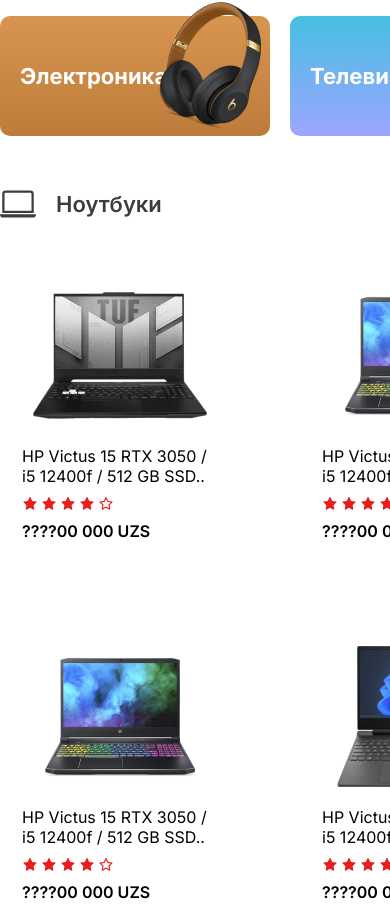
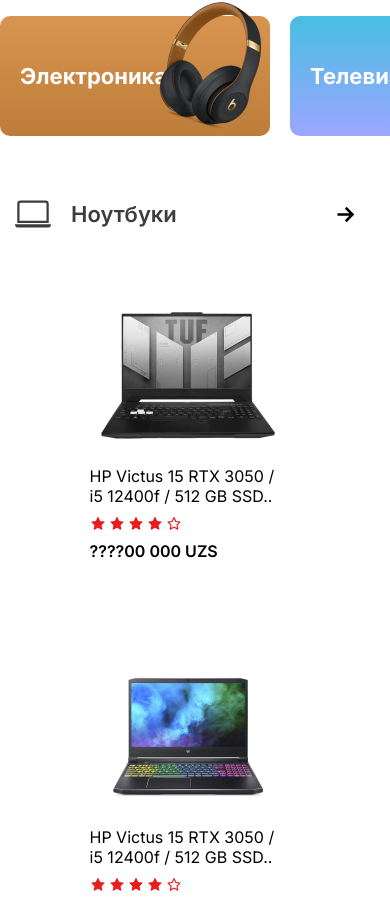
Before and after one commit to codewithakbar/datashop_uz, a React (Create React App) app in the folder frontend/: page / in a window 390 px wide. Shown: the part 655-1559 px from the top of the page. Built offline with nearby package versions, Linux system fonts and the light colour scheme.

Commit message:
reasponsive

```diff
--- a/frontend/src/style/app.css
+++ b/frontend/src/style/app.css
@@ -28,6 +28,22 @@ body {
     width: 1140px;
   }
 }
+@media screen  and  (max-width : 768px) {
+  .laptops{
+      width: 375px;
+      flex-direction: column;
+      justify-content: center;
+      align-items: center;
+  }
+  .laptopsHeaader{
+    width: 375px;
+    padding: 10px 15px;
+  }
+
+  .laptopsHeaader button h3 {
+    display: none;
+  }
+}
 /* width */
 ::-webkit-scrollbar {
     width: 5px;
--- a/frontend/src/style/main.css
+++ b/frontend/src/style/main.css
@@ -67,6 +67,7 @@ main {
     gap: 30px;
     border-radius: 10px;
 }
+
 
 
 .laptopImg {
```
